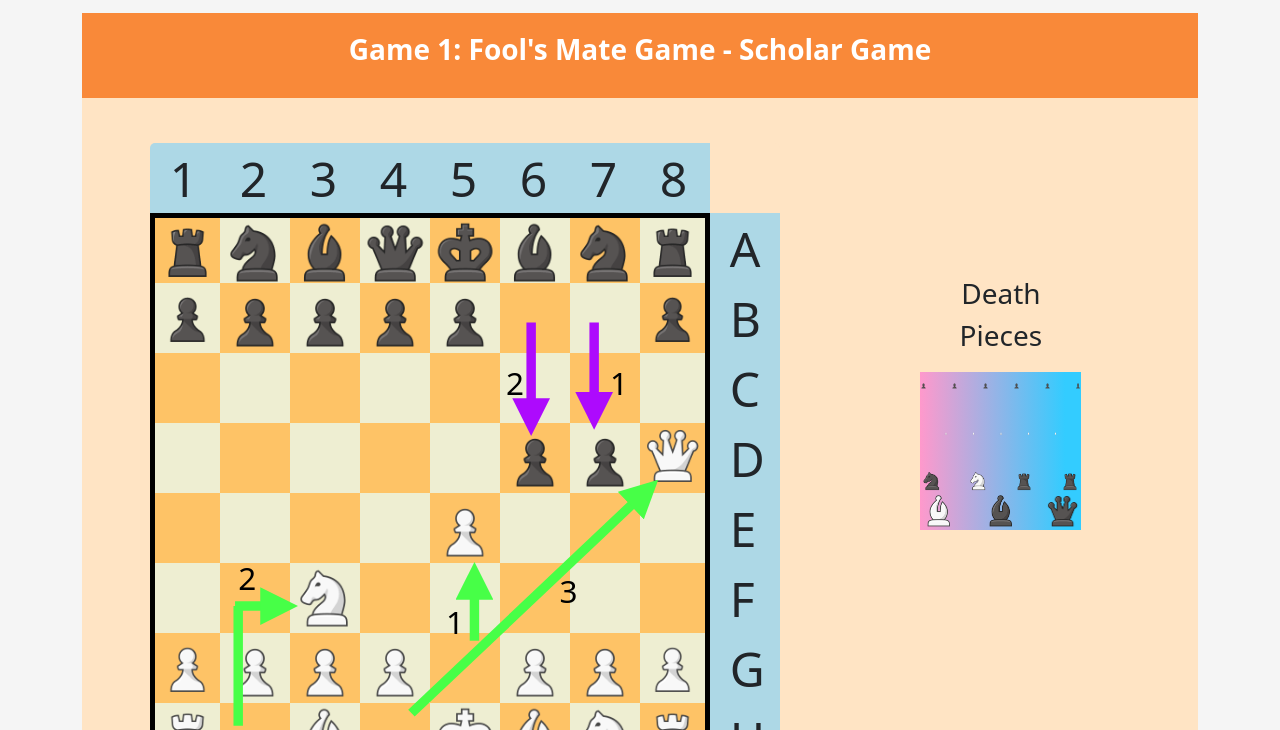
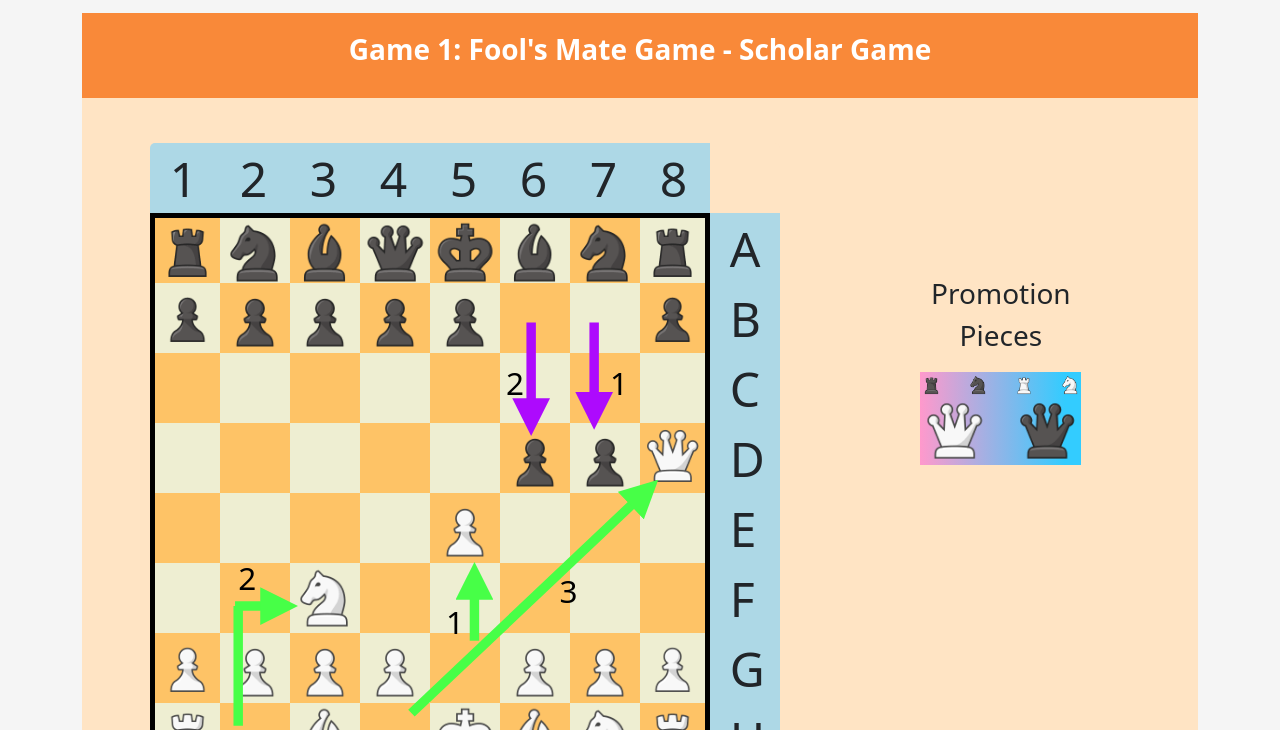
Before and after one commit to hemanth-sunkireddy/Static_Chess_Game_Visualisation, a plain HTML site: page index.html in a window 1280 px wide. Shown: the part 486-1216 px from the top of the page. Drawn offline with Linux system fonts and the light colour scheme.

```diff
--- a/index.html
+++ b/index.html
@@ -452,65 +452,25 @@
           </div>
         </div>
         <div class="col" style="padding: 12%">
-          <p class="fs-3" style="text-align: center;">Death Pieces</p>
+          <p class="fs-3" style="text-align: center;">Promotion Pieces</p>
           <div style="background:linear-gradient(to left, #33ccff 10%, #ff99cc 100%);">
             <div class="row">
               <div class="col">
-                <img src="../images/pieces/black/pawn.png" alt="" />
+                <img src="../images/pieces/black/rook.png" alt="" />
               </div>
               <div class="col">
-                <img src="../images/pieces/black/pawn.png" alt="" />
+                <img src="../images/pieces/black/knight.png" alt="" />
               </div>
               <div class="col">
-                <img src="../images/pieces/black/pawn.png" alt="" />
+                <img src="../images/pieces/white/rook.png" alt="" />
               </div>
               <div class="col">
-                <img src="../images/pieces/black/pawn.png" alt="" />
-              </div>
-              <div class="col">
-                <img src="../images/pieces/black/pawn.png" alt="" />
-              </div>
-              <div class="col">
-                <img src="../images/pieces/black/pawn.png" alt="" />
-              </div>
-            </div>
-            <div class="row p-4">
-              <div class="col">
-                <img src="../images/pieces/white/pawn.png" alt="" />
-              </div>
-              <div class="col">
-                <img src="../images/pieces/white/pawn.png" alt="" />
-              </div>
-              <div class="col">
-                <img src="../images/pieces/white/pawn.png" alt="" />
-              </div>
-              <div class="col">
-                <img src="../images/pieces/white/pawn.png" alt="" />
-              </div>
-              <div class="col">
-                <img src="../images/pieces/white/pawn.png" alt="" />
+                <img src="../images/pieces/white/knight.png" alt="" />
               </div>
             </div>
             <div class="row">
               <div class="col">
-                <img src="../images/pieces/black/knight.png" alt="" />
-              </div>
-              <div class="col">
-                <img src="../images/pieces/white/knight.png" alt="" />
-              </div>
-              <div class="col">
-                <img src="../images/pieces/black/rook.png" alt="" />
-              </div>
-              <div class="col">
-                <img src="../images/pieces/black/rook.png" alt="" />
-              </div>
-            </div>
-            <div class="row">
-              <div class="col">
-                <img src="../images/pieces/white/bishop.png" alt="" />
-              </div>
-              <div class="col">
-                <img src="../images/pieces/black/bishop.png" alt="" />
+                <img src="../images/pieces/white/queen.png" alt="" />
               </div>
               <div class="col">
                 <img src="../images/pieces/black/queen.png" alt="" />
```
Also changed, not shown: game2.html (+2 -20 lines), game3.html (+7 -1 lines).
